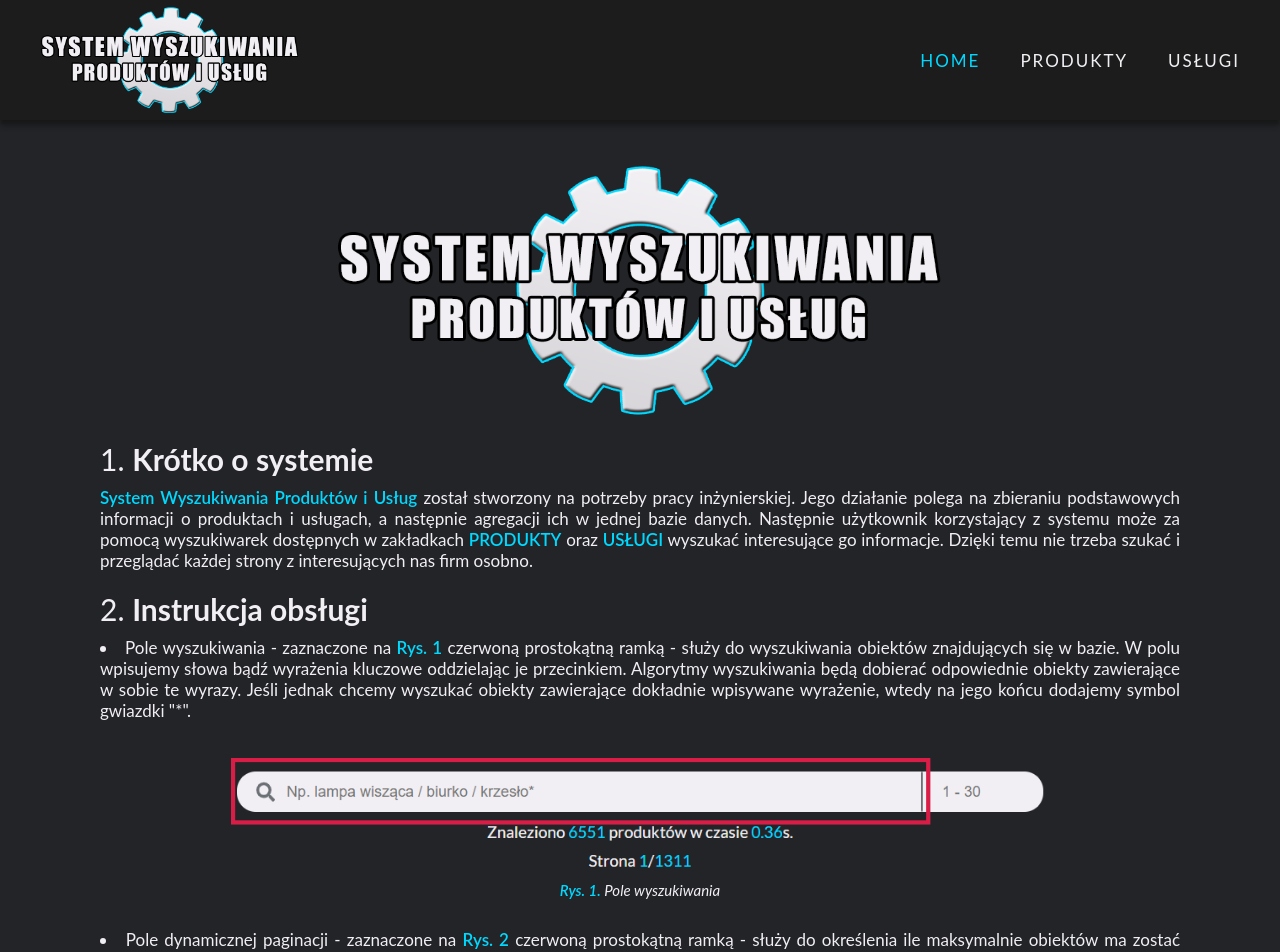
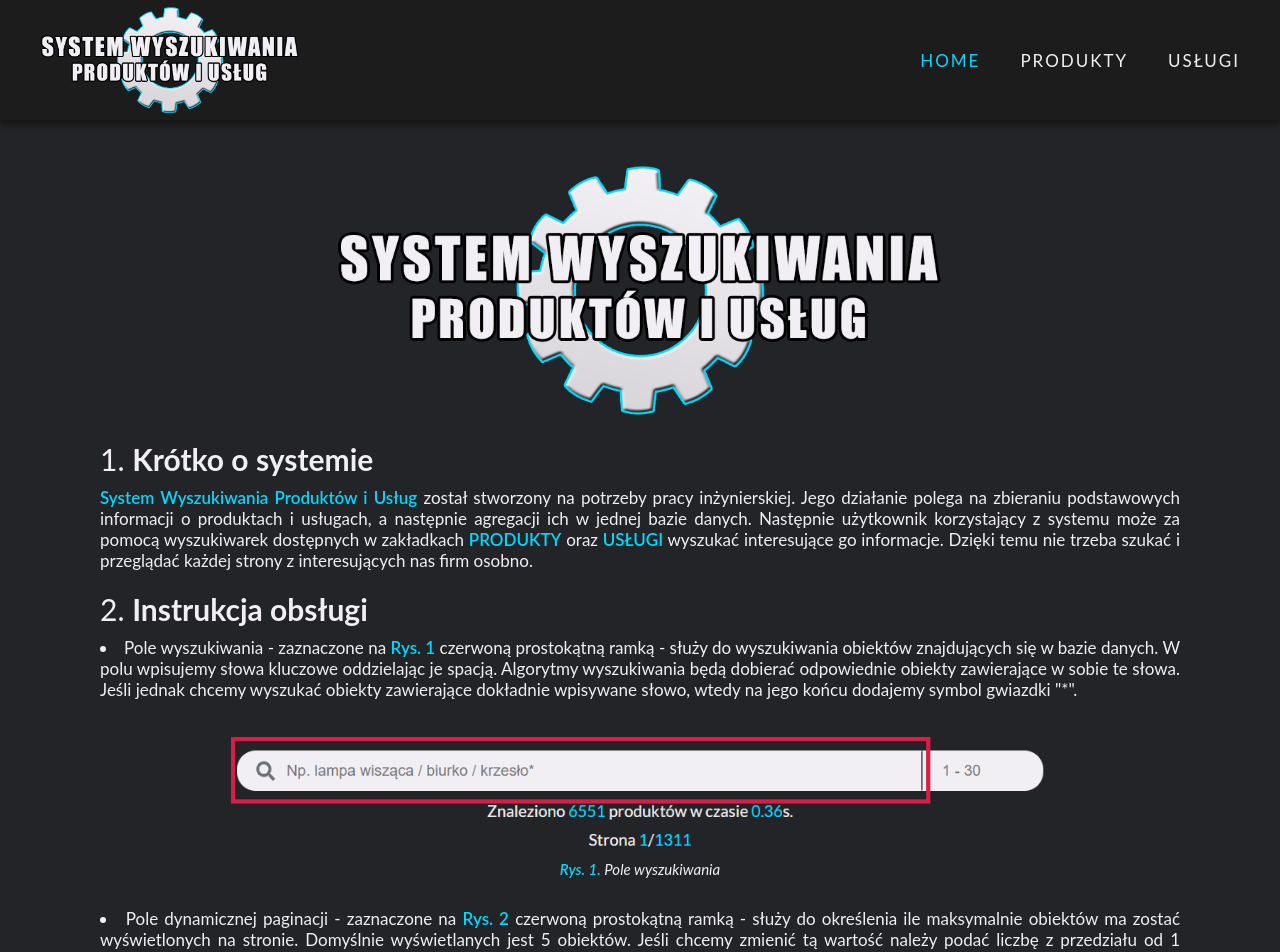
Before and after one commit to solvidini/eng-proj-client, a React (Create React App) app: page / in a window 1280 px wide. Shown: the top 952 px of the page. Built offline with nearby package versions, Linux system fonts and the light colour scheme.

Commit message:
przecinek -> spacja

```diff
--- a/src/consts/urls.js
+++ b/src/consts/urls.js
@@ -1,5 +1,7 @@
+/* TESTING URLS */
 // export const apiUrl = 'http://localhost:8100/';
 // export const imageUrl = 'http://localhost:8101/'
 
+/* PRODUCTION URLS */
 export const apiUrl = 'http://swpiu-api.samuelk.pl:8100/';
 export const imageUrl = 'http://swpiu-collector.samuelk.pl:8101/';
--- a/src/pages/Home.js
+++ b/src/pages/Home.js
@@ -34,11 +34,11 @@ const Home = (props) => {
               Pole wyszukiwania - zaznaczone na{' '}
               <span className="home__article-highlight">Rys. 1</span>{' '}
               czerwoną prostokątną ramką - służy do wyszukiwania
-              obiektów znajdujących się w bazie. W polu wpisujemy
-              słowa bądź wyrażenia kluczowe oddzielając je przecinkiem. Algorytmy
+              obiektów znajdujących się w bazie danych. W polu wpisujemy
+              słowa kluczowe oddzielając je spacją. Algorytmy
               wyszukiwania będą dobierać odpowiednie obiekty zawierające
-              w sobie te wyrazy. Jeśli jednak chcemy wyszukać obiekty
-              zawierające dokładnie wpisywane wyrażenie, wtedy na jego końcu dodajemy symbol gwiazdki&nbsp;"*".
+              w sobie te słowa. Jeśli jednak chcemy wyszukać obiekty
+              zawierające dokładnie wpisywane słowo, wtedy na jego końcu dodajemy symbol gwiazdki&nbsp;"*".
               <div className="home__image home__image--1"></div>
               <div className="home__image-label">
                 <span className="home__article-highlight">Rys. 1.</span>{' '}
--- a/src/pages/Products.js
+++ b/src/pages/Products.js
@@ -154,7 +154,7 @@ const Products = (props) => {
          <ErrorHandler error={error} onHandle={errorHandler} />
          <Input
             id="products"
-            label="Wyszukaj produkty oddzielając słowa bądź&nbsp;wyrażenia&nbsp;przecinkiem."
+            label="Wyszukaj produkty oddzielając słowa kluczowe&nbsp;spacją."
             placeholder="Np. lampa wisząca / biurko / krzesło"
             value={searchValue}
             onChange={onChangeHandler}
--- a/src/pages/Services.js
+++ b/src/pages/Services.js
@@ -153,7 +153,7 @@ const Services = (props) => {
          <ErrorHandler error={error} onHandle={errorHandler} />
          <Input
             id="services"
-            label="Wyszukaj usługi oddzielając słowa bądź&nbsp;wyrażenia&nbsp;przecinkiem."
+            label="Wyszukaj usługi oddzielając słowa kluczowe&nbsp;spacją."
             placeholder="Np. montaż / pomiar / projekt wnętrza"
             value={searchValue}
             onChange={onChangeHandler}
```
